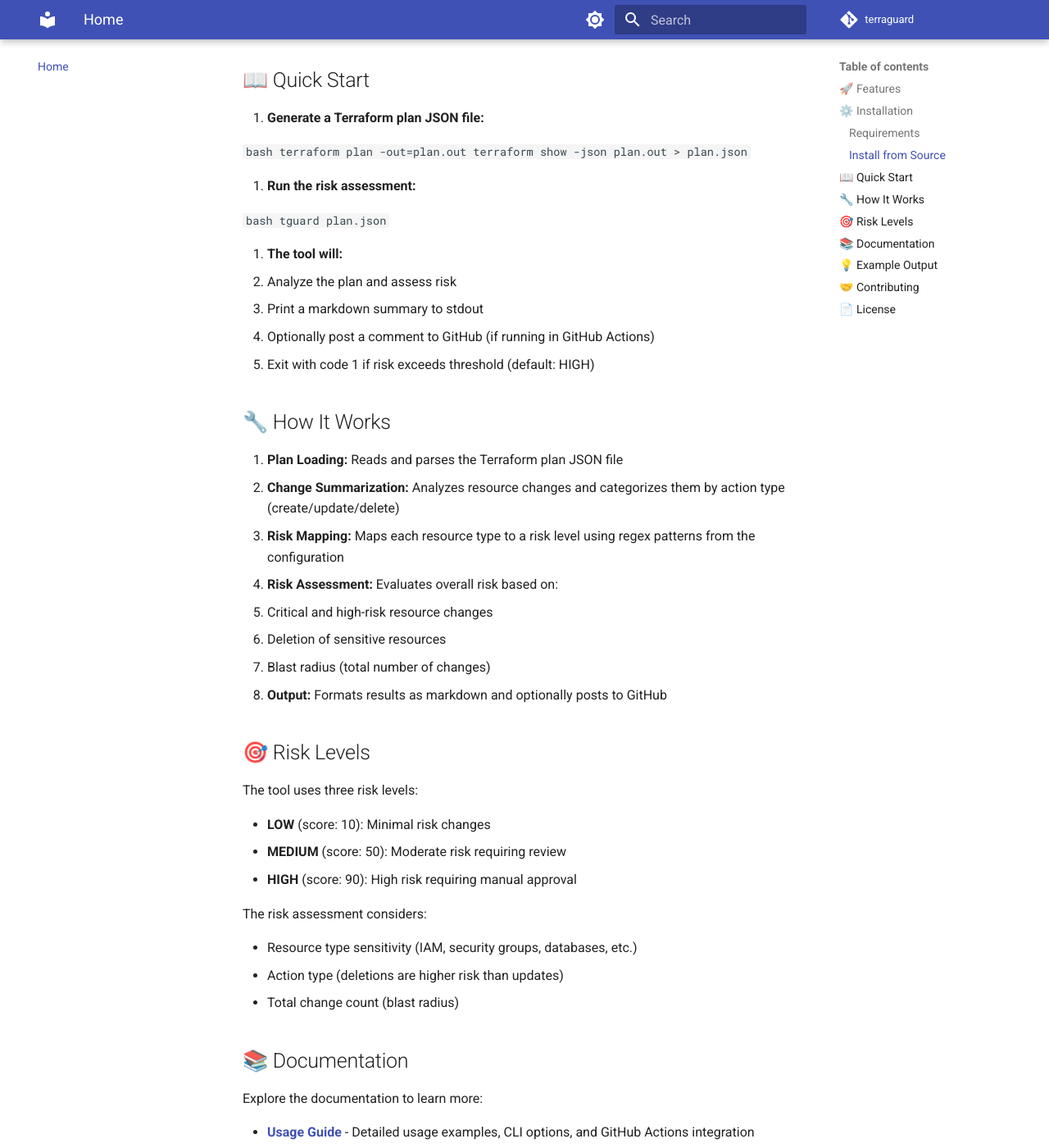
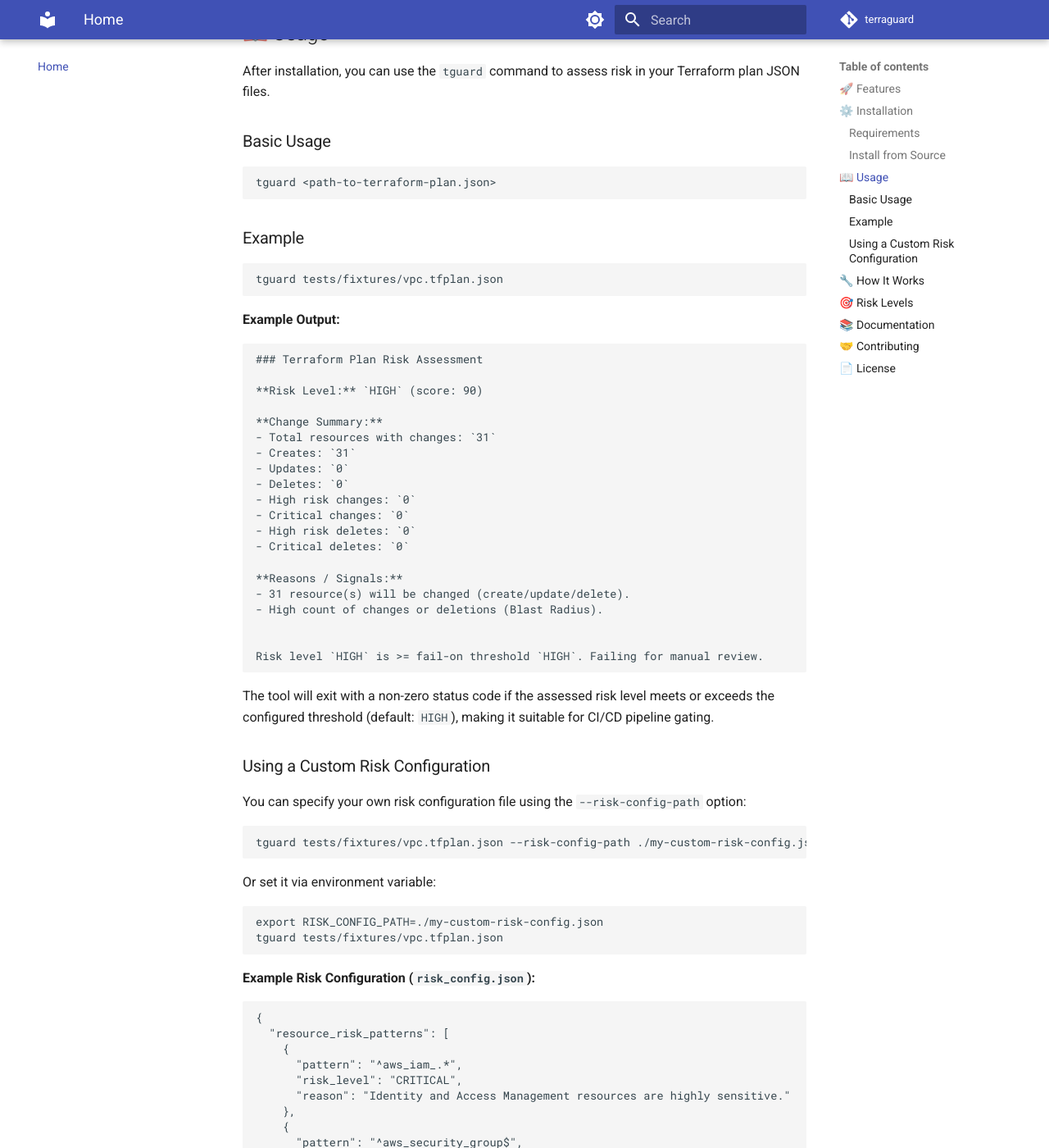
Before and after one commit to jonathanmartin-dev/terraguard, an MkDocs documentation site: the page built from docs/index.md, in a window 1280 px wide and 1400 px high, scrolled down 1125 px. Shown: the whole window at 82% size. Built offline with MkDocs 1.6.1 and Material for MkDocs 9.7.7, drawn with Linux system fonts in a browser that asks for light colours; comment, search, counter and statistics services are not loaded; some of the changed text lies outside the part shown.

Commit message:
Update docs.

````diff
--- a/docs/index.md
+++ b/docs/index.md
@@ -25,31 +25,92 @@
 ```bash
 # Install the package in editable mode for development
 pip install -e .
-
-# Or install dependencies only
-pip install -r requirements.txt
 ```
 
-## 📖 Quick Start
+## 📖 Usage
 
-1. **Generate a Terraform plan JSON file:**
+After installation, you can use the `tguard` command to assess risk in your Terraform plan JSON files.
 
-   ```bash
-   terraform plan -out=plan.out
-   terraform show -json plan.out > plan.json
-   ```
+### Basic Usage
 
-2. **Run the risk assessment:**
+```bash
+tguard <path-to-terraform-plan.json>
+```
 
-   ```bash
-   tguard plan.json
-   ```
+### Example
 
-3. **The tool will:**
-   - Analyze the plan and assess risk
-   - Print a markdown summary to stdout
-   - Optionally post a comment to GitHub (if running in GitHub Actions)
-   - Exit with code 1 if risk exceeds threshold (default: HIGH)
+```bash
+tguard tests/fixtures/vpc.tfplan.json
+```
+
+**Example Output:**
+
+```
+### Terraform Plan Risk Assessment
+
+**Risk Level:** `HIGH` (score: 90)
+
+**Change Summary:**
+- Total resources with changes: `31`
+- Creates: `31`
+- Updates: `0`
+- Deletes: `0`
+- High risk changes: `0`
+- Critical changes: `0`
+- High risk deletes: `0`
+- Critical deletes: `0`
+
+**Reasons / Signals:**
+- 31 resource(s) will be changed (create/update/delete).
+- High count of changes or deletions (Blast Radius).
+
+
+Risk level `HIGH` is >= fail-on threshold `HIGH`. Failing for manual review.
+```
+
+The tool will exit with a non-zero status code if the assessed risk level meets or exceeds the configured threshold (default: `HIGH`), making it suitable for CI/CD pipeline gating.
+
+### Using a Custom Risk Configuration
+
+You can specify your own risk configuration file using the `--risk-config-path` option:
+
+```bash
+tguard tests/fixtures/vpc.tfplan.json --risk-config-path ./my-custom-risk-config.json
+```
+
+Or set it via environment variable:
+
+```bash
+export RISK_CONFIG_PATH=./my-custom-risk-config.json
+tguard tests/fixtures/vpc.tfplan.json
+```
+
+**Example Risk Configuration (`risk_config.json`):**
+
+```json
+{
+  "resource_risk_patterns": [
+    {
+      "pattern": "^aws_iam_.*",
+      "risk_level": "CRITICAL",
+      "reason": "Identity and Access Management resources are highly sensitive."
+    },
+    {
+      "pattern": "^aws_security_group$",
+      "risk_level": "HIGH",
+      "reason": "Firewall rules control network access."
+    },
+    {
+      "pattern": "^aws_db_instance$",
+      "risk_level": "HIGH",
+      "reason": "Database changes risk data integrity/availability."
+    }
+  ],
+  "default_risk_level": "LOW"
+}
+```
+
+The configuration uses regular expressions to match Terraform resource types and assign risk levels. Patterns are evaluated in order, and the highest matching risk level is used.
 
 ## 🔧 How It Works
 
@@ -84,33 +145,6 @@
 - **[Configuration](configuration.md)** - Risk configuration file format, examples, and best practices
 - **[API Reference](api/index.md)** - Complete API documentation for all modules
 
-## 💡 Example Output
-
-The tool generates a markdown summary like this:
-
-```markdown
-### Terraform Plan Risk Assessment
-
-**Risk Level:** `MEDIUM` (score: 50)
-
-**Change Summary:**
-
-- Total resources with changes: `5`
-- Creates: `2`
-- Updates: `2`
-- Deletes: `1`
-- High risk changes: `1`
-- Critical changes: `0`
-- High risk deletes: `0`
-- Critical deletes: `0`
-
-**Reasons / Signals:**
-
-- 5 resource(s) will be changed (create/update/delete).
-- 1 resource(s) will be deleted.
-- 1 HIGH risk resource(s) will be changed.
-```
-
 ## 🤝 Contributing
 
 Contributions are welcome! Please feel free to submit a Pull Request.
--- a/docs/usage.md
+++ b/docs/usage.md
@@ -57,14 +57,73 @@
 ### Basic Assessment
 
 ```bash
-tguard plan.json
+tguard tests/fixtures/vpc.tfplan.json
+```
+
+**Example Output:**
+
+```
+### Terraform Plan Risk Assessment
+
+**Risk Level:** `HIGH` (score: 90)
+
+**Change Summary:**
+- Total resources with changes: `31`
+- Creates: `31`
+- Updates: `0`
+- Deletes: `0`
+- High risk changes: `0`
+- Critical changes: `0`
+- High risk deletes: `0`
+- Critical deletes: `0`
+
+**Reasons / Signals:**
+- 31 resource(s) will be changed (create/update/delete).
+- High count of changes or deletions (Blast Radius).
+
+
+Risk level `HIGH` is >= fail-on threshold `HIGH`. Failing for manual review.
 ```
 
 ### Custom Risk Configuration
 
 ```bash
-tguard plan.json --risk-config-path ./custom-risk-config.json
+tguard tests/fixtures/vpc.tfplan.json --risk-config-path ./my-custom-risk-config.json
 ```
+
+Or set it via environment variable:
+
+```bash
+export RISK_CONFIG_PATH=./my-custom-risk-config.json
+tguard tests/fixtures/vpc.tfplan.json
+```
+
+**Example Risk Configuration (`risk_config.json`):**
+
+```json
+{
+  "resource_risk_patterns": [
+    {
+      "pattern": "^aws_iam_.*",
+      "risk_level": "CRITICAL",
+      "reason": "Identity and Access Management resources are highly sensitive."
+    },
+    {
+      "pattern": "^aws_security_group$",
+      "risk_level": "HIGH",
+      "reason": "Firewall rules control network access."
+    },
+    {
+      "pattern": "^aws_db_instance$",
+      "risk_level": "HIGH",
+      "reason": "Database changes risk data integrity/availability."
+    }
+  ],
+  "default_risk_level": "LOW"
+}
+```
+
+The configuration uses regular expressions to match Terraform resource types and assign risk levels. Patterns are evaluated in order, and the highest matching risk level is used.
 
 ### Fail on Medium Risk
 
@@ -122,8 +181,8 @@
           terraform plan -out=plan.out
           terraform show -json plan.out > ../plan.json
 
-      - name: Install Dynamic Approvals Bot
-        run: pip install -r requirements.txt
+      - name: Install Terraguard
+        run: pip install -e .
 
       - name: Assess Risk
         env:
````
Also changed, not shown: other parts of docs/usage.md (+2 -2 lines).
